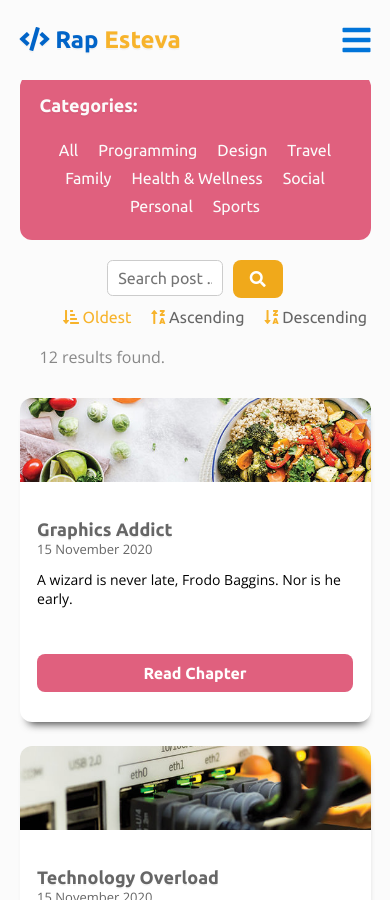
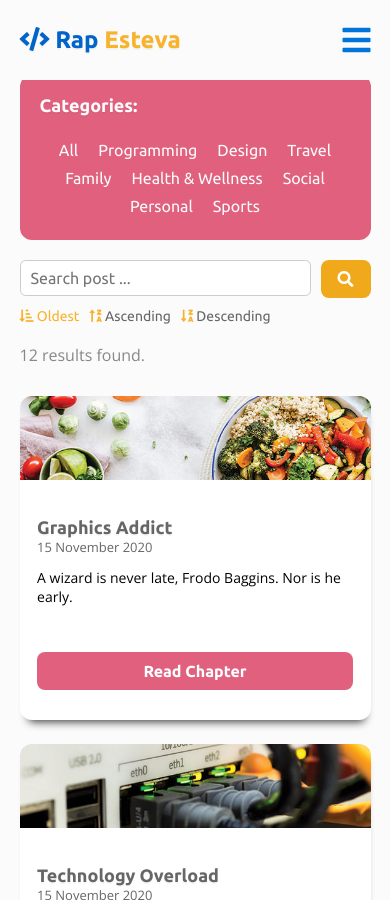
Before and after one commit to rapsamaniego27/portfolio-2020, a Jekyll site: the page built from e-diary/oldest/index.html, in a window 390 px wide and 900 px high, scrolled down 209 px. Built offline with Jekyll 4.4.1, drawn with Linux system fonts in a browser that asks for light colours; nearby versions of some CDN libraries; the list of posts is cut into pages by our own code; some of the changed text lies outside the part shown.

Commit message:
fixed styling of ediary

```diff
--- a/_config.yml
+++ b/_config.yml
@@ -91,7 +91,7 @@ pagination:
   collection: 'posts'
 
   # How many objects per paginated page, used to be `paginate` (default: 0, means all)
-  per_page: 2
+  per_page: 4
 
   # The permalink structure for the paginated pages (this can be any level deep)
   #permalink: '/page/:num/' # Pages are index.html inside this folder (default)
--- a/_layouts/diary.html
+++ b/_layouts/diary.html
@@ -34,7 +34,7 @@ title: E-diary
           </li>
         </ul>
       </div>
-      <p class="portfolio-results__label pl-xl-20">{{ paginator.total_posts }} results found.</p>
+      <p class="portfolio-results__label">{{ paginator.total_posts }} results found.</p>
       <div class="diary-results mt-30 mb-30">
 
         {% for chapter in paginator.posts %}
--- a/_layouts/search.html
+++ b/_layouts/search.html
@@ -36,7 +36,7 @@ title: E-diary
         </li>
       </ul>
     </div>
-    <p class="portfolio-results__label pl-xl-20" id="searchCount"></p>
+    <p class="portfolio-results__label" id="searchCount"></p>
     <div class="diary-results mt-30 mb-30" id="resultsContainer">
 
 
--- a/_layouts/sidebar-categories.html
+++ b/_layouts/sidebar-categories.html
@@ -5,8 +5,8 @@ layout: default
 <div class="grid-container">
   <h4 class="ml-lg-30 hex-tertiary">Category: {{page.name}} </h4>
 
-  <a href="#" class="chapter-back hex-dark mt-30 mr-20 ml-lg-30" onclick="history.back()"><strong><i
-        class="fas fa-arrow-left"></i> Go Back </strong></a>
+  <a href="{{site.baseurl}}/e-diary/" class="chapter-back hex-dark mt-30 mr-20 ml-lg-30"><strong><i
+        class="fas fa-arrow-left"></i> Back to E-diary </strong></a>
 </div>
 
 <div class="grid-container category-chapter__card-list">
--- a/_layouts/sidebar-tags.html
+++ b/_layouts/sidebar-tags.html
@@ -5,8 +5,8 @@ layout: default
 <div class="grid-container">
   <h4 class="ml-lg-30 hex-tertiary">Chapters tagged as {{page.name}}: </h4>
 
-  <a href="#" class="chapter-back hex-dark mt-30 mr-20 ml-lg-30" onclick="history.back()"><strong><i
-        class="fas fa-arrow-left"></i> Go Back </strong></a>
+  <a href="{{site.baseurl}}/e-diary/" class="chapter-back hex-dark mt-30 mr-20 ml-lg-30" onclick="history.back()"><strong><i
+        class="fas fa-arrow-left"></i> Back to E-diary </strong></a>
 </div>
 
 <div class="grid-container category-chapter__card-list">
```
Also changed, not shown: source/scss/4-layout/e-diary.scss (+18 -1 lines), dist/style.min.css.
